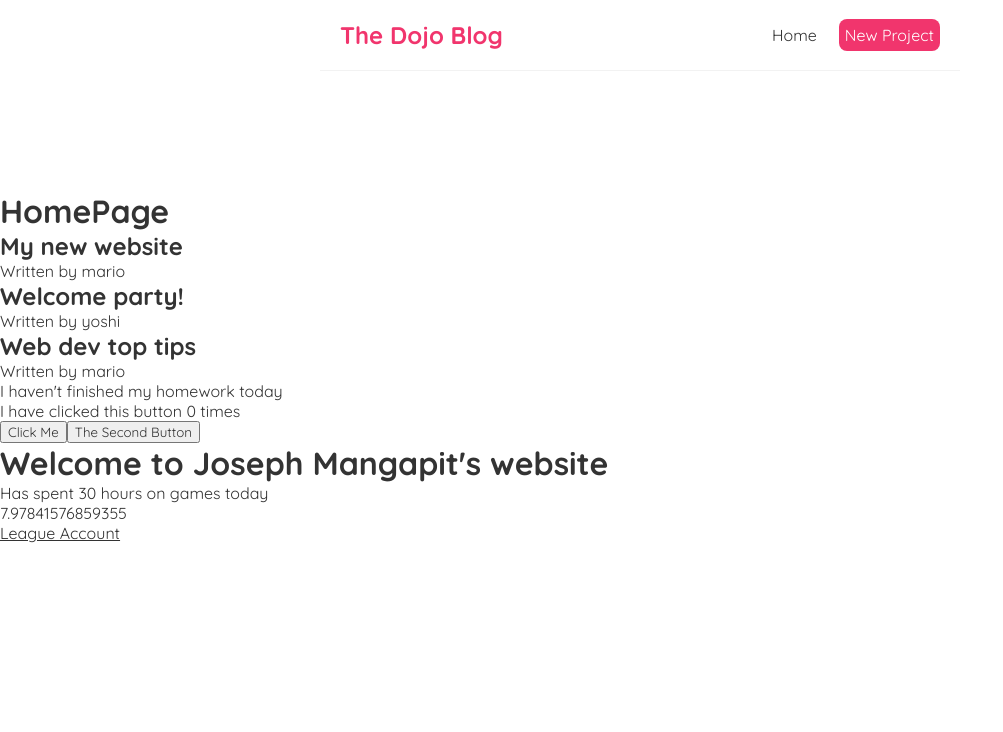
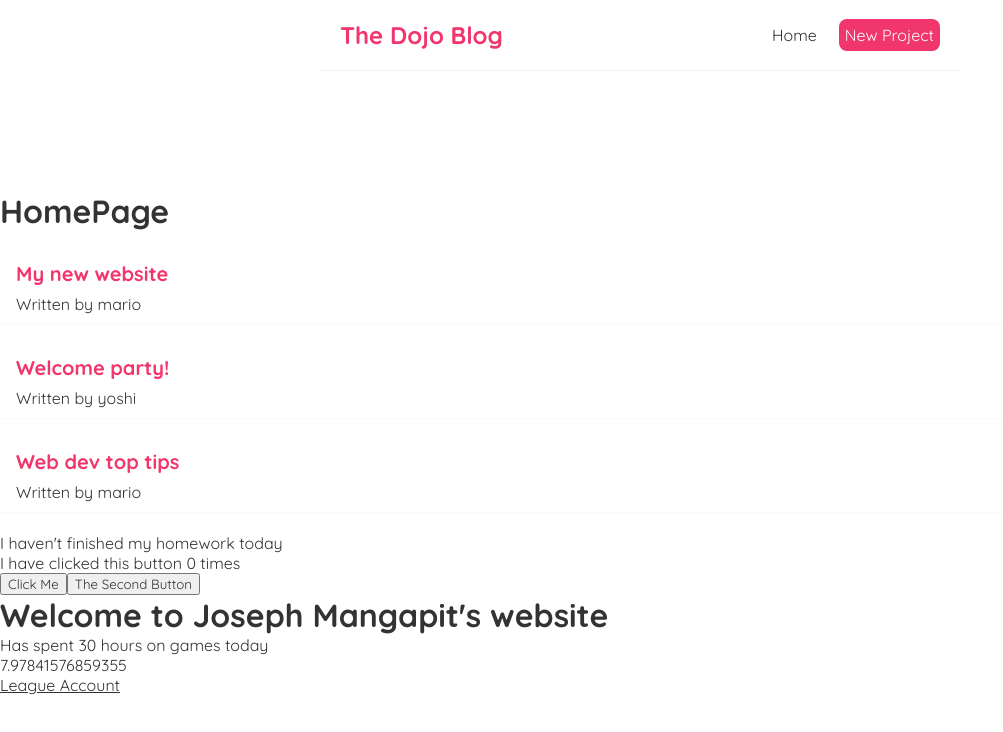
Before and after one commit to Badminininja/React-ing, a React (Create React App) app: page / in a window 1280 px wide. Shown: the top 732 px of the page, without its empty margins (0-1003 px from the left). Built offline with nearby package versions, Linux system fonts and the light colour scheme; the HTML template or start-up script is replaced by a standard one.

Commit message:
added css changes for the list

```diff
--- a/src/index.css
+++ b/src/index.css
@@ -33,3 +33,17 @@
   margin: 40px auto;
   padding: 20px;
 }
+/* blog previews / list */
+.blog-preview {
+  padding: 10px 16px;
+  margin: 20px 0;
+  border-bottom: 1px solid #fafafa;
+}
+.blog-preview:hover {
+  box-shadow: 1px 3px 5px rgba(0,0,0,0.1);
+}
+.blog-preview h2 {
+  font-size: 20px;
+  color: #f1356d;
+  margin-bottom: 8px;
+}
```
